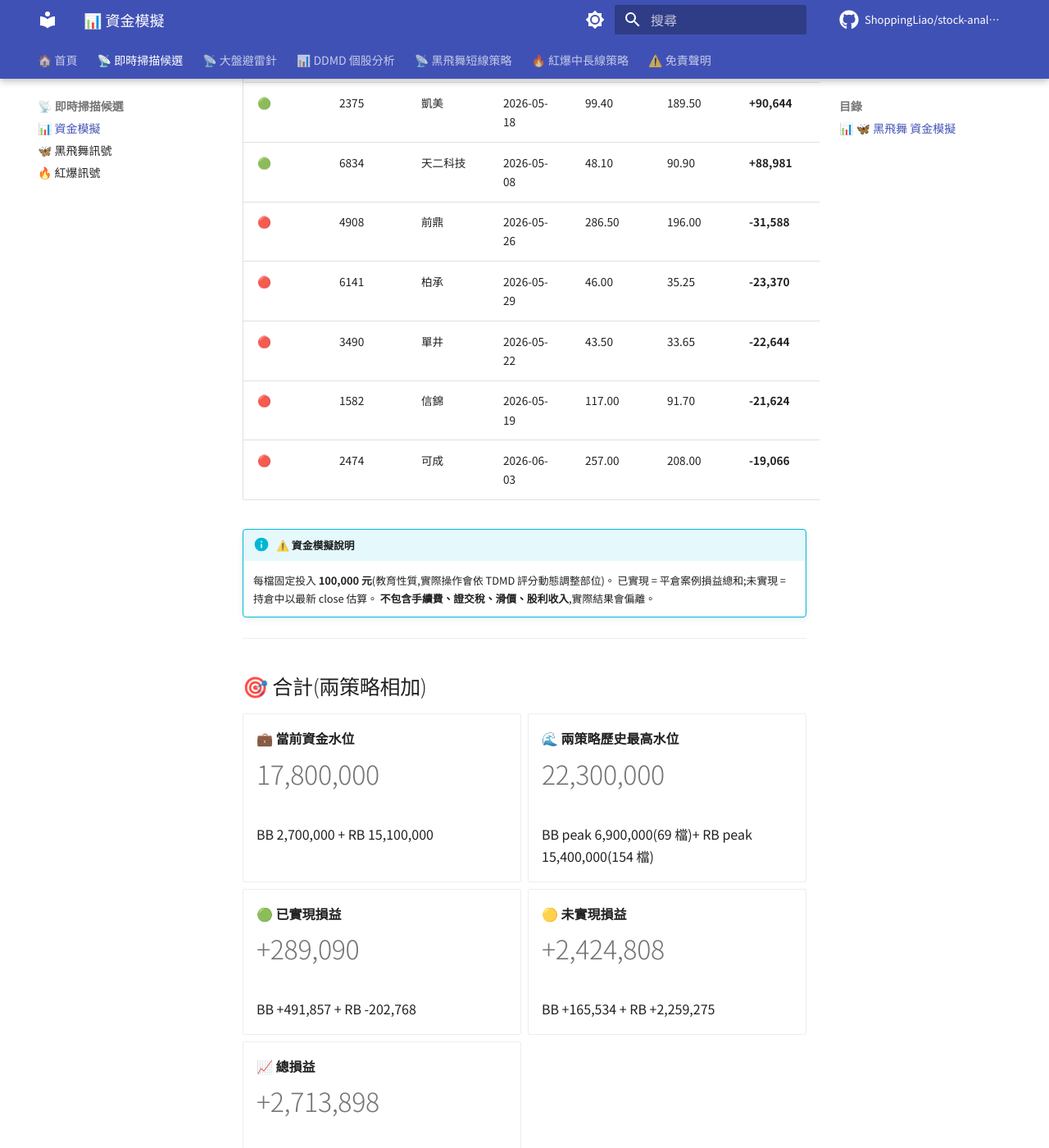
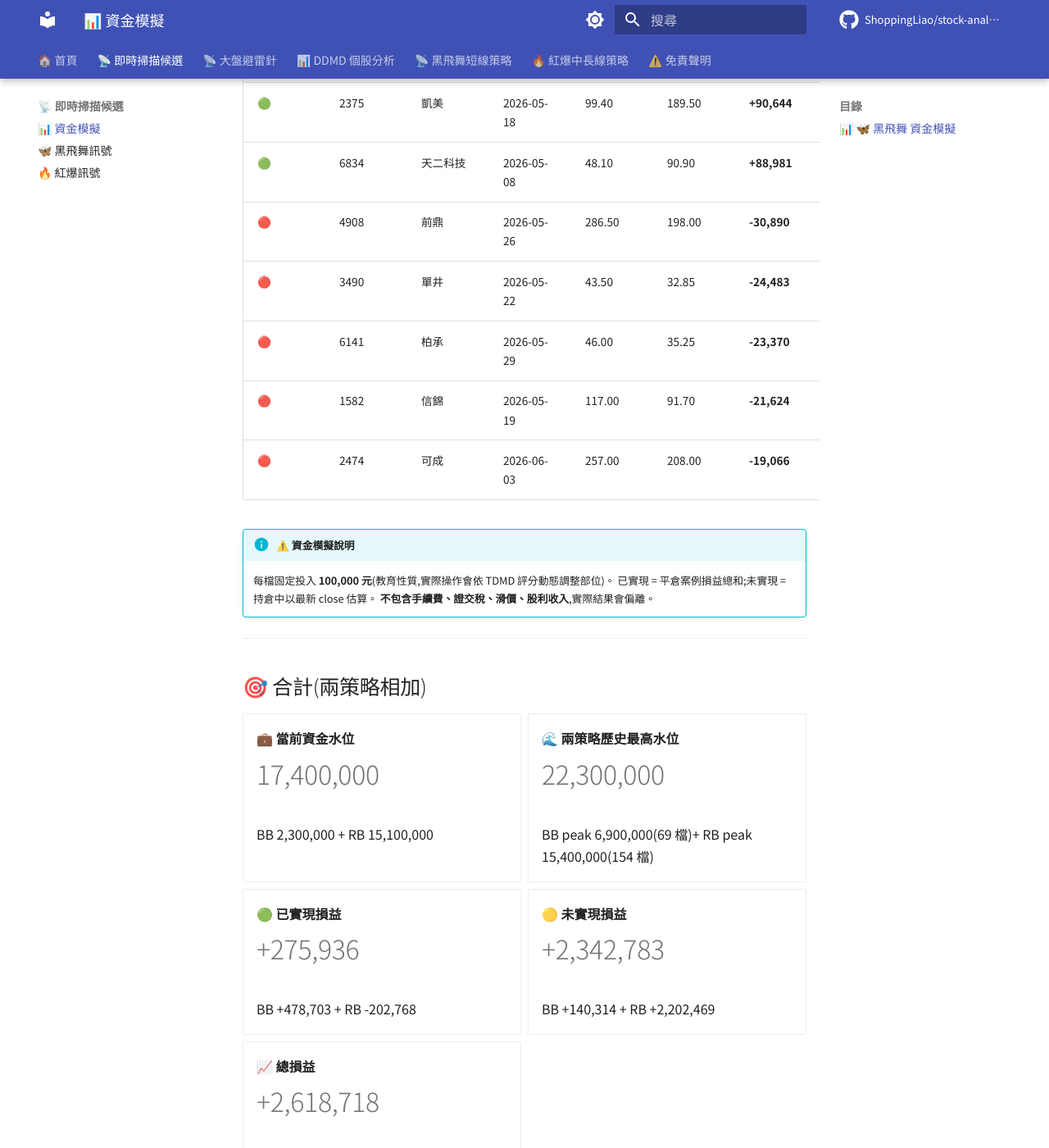
Before and after one commit to ShoppingLiao/stock-analysis-public, an MkDocs documentation site: the page built from docs/signals_capital.md, in a window 1280 px wide and 1400 px high, scrolled down 3270 px. Shown: the whole window at 82% size. Built offline with MkDocs 1.6.1 and Material for MkDocs 9.7.7, drawn with Linux system fonts in a browser that asks for light colours; comment, search, counter and statistics services are not loaded; some of the changed text lies outside the part shown.

Commit message:
docs(signals): update BB + RB + capital (2026-06-16)

```diff
--- a/docs/signals_capital.md
+++ b/docs/signals_capital.md
@@ -17,9 +17,9 @@
 
 -   **💼 當前資金水位**
 
-    # 2,700,000
+    # 2,300,000
 
-    持倉 27 檔 × 100,000
+    持倉 23 檔 × 100,000
 
 -   **🌊 歷史最高水位**
 
@@ -29,25 +29,25 @@
 
 -   **🟢 已實現損益**
 
-    # +491,857
+    # +478,703
 
-    勝率 31.1% / 177 檔已平倉
+    勝率 30.6% / 180 檔已平倉
 
 -   **🟡 未實現損益**
 
-    # +165,534
+    # +140,314
 
-    持倉 27 檔(現價 vs 進場價)
+    持倉 23 檔(現價 vs 進場價)
 
 -   **📈 總損益**
 
-    # +657,391
+    # +619,017
 
-    報酬率 **+9.53%** _(分母 = 歷史最高水位 6,900,000)_
+    報酬率 **+8.97%** _(分母 = 歷史最高水位 6,900,000)_
 
 </div>
 
-> **💡 解讀**:這個策略歷史上**同時最多持有 69 檔**(在 2026-05-28),代表「玩這個策略至少要準備 **6,900,000 元**」才不會因資金不夠錯過訊號。當前只佔用 2,700,000(27 檔)。
+> **💡 解讀**:這個策略歷史上**同時最多持有 69 檔**(在 2026-05-28),代表「玩這個策略至少要準備 **6,900,000 元**」才不會因資金不夠錯過訊號。當前只佔用 2,300,000(23 檔)。
 
 ### 持倉中 — Top 5 獲利 / 虧損
 
@@ -61,8 +61,8 @@
 | 🔴 | 8105 | 凌巨 | 2026-06-16 | 21.70 | 21.40 | **-1,382** | **-1.38%** |
 | 🔴 | 2891 | 中信金 | 2026-06-16 | 70.80 | 70.10 | **-989** | **-0.99%** |
 | 🔴 | 2834 | 臺企銀 | 2026-06-16 | 17.45 | 17.30 | **-860** | **-0.86%** |
+| 🔴 | 6174 | 安碁 | 2026-06-15 | 55.30 | 54.90 | **-723** | **-0.72%** |
 | 🔴 | 3550 | 聯穎 | 2026-06-15 | 28.25 | 28.05 | **-708** | **-0.71%** |
-| 🔴 | 2801 | 彰銀 | 2026-06-16 | 22.75 | 22.65 | **-440** | **-0.44%** |
 
 !!! info "⚠️ 資金模擬說明"
     每檔固定投入 **100,000 元**(教育性質,實際操作會依 TDMD 評分動態調整部位)。
@@ -97,15 +97,15 @@
 
 -   **🟡 未實現損益**
 
-    # +2,259,275
+    # +2,202,469
 
     持倉 151 檔(現價 vs 進場價)
 
 -   **📈 總損益**
 
-    # +2,056,507
+    # +1,999,701
 
-    報酬率 **+13.35%** _(分母 = 歷史最高水位 15,400,000)_
+    報酬率 **+12.99%** _(分母 = 歷史最高水位 15,400,000)_
 
 </div>
 
@@ -120,9 +120,9 @@
 | 🟢 | 2492 | 華新科 | 2026-05-13 | 200.00 | 449.50 | **+124,750** | **+124.75%** |
 | 🟢 | 2375 | 凱美 | 2026-05-18 | 99.40 | 189.50 | **+90,644** | **+90.64%** |
 | 🟢 | 6834 | 天二科技 | 2026-05-08 | 48.10 | 90.90 | **+88,981** | **+88.98%** |
-| 🔴 | 4908 | 前鼎 | 2026-05-26 | 286.50 | 196.00 | **-31,588** | **-31.59%** |
+| 🔴 | 4908 | 前鼎 | 2026-05-26 | 286.50 | 198.00 | **-30,890** | **-30.89%** |
+| 🔴 | 3490 | 單井 | 2026-05-22 | 43.50 | 32.85 | **-24,483** | **-24.48%** |
 | 🔴 | 6141 | 柏承 | 2026-05-29 | 46.00 | 35.25 | **-23,370** | **-23.37%** |
-| 🔴 | 3490 | 單井 | 2026-05-22 | 43.50 | 33.65 | **-22,644** | **-22.64%** |
 | 🔴 | 1582 | 信錦 | 2026-05-19 | 117.00 | 91.70 | **-21,624** | **-21.62%** |
 | 🔴 | 2474 | 可成 | 2026-06-03 | 257.00 | 208.00 | **-19,066** | **-19.07%** |
 
@@ -139,9 +139,9 @@
 
 -   **💼 當前資金水位**
 
-    # 17,800,000
+    # 17,400,000
 
-    BB 2,700,000 + RB 15,100,000
+    BB 2,300,000 + RB 15,100,000
 
 -   **🌊 兩策略歷史最高水位**
 
@@ -151,21 +151,21 @@
 
 -   **🟢 已實現損益**
 
-    # +289,090
+    # +275,936
 
-    BB +491,857 + RB -202,768
+    BB +478,703 + RB -202,768
 
 -   **🟡 未實現損益**
 
-    # +2,424,808
+    # +2,342,783
 
-    BB +165,534 + RB +2,259,275
+    BB +140,314 + RB +2,202,469
 
 -   **📈 總損益**
 
-    # +2,713,898
+    # +2,618,718
 
-    報酬率 **+12.17%** _(分母 = 兩策略歷史最高水位)_
+    報酬率 **+11.74%** _(分母 = 兩策略歷史最高水位)_
 
 </div>
 
```
Also changed, not shown: docs/signals_black_butterfly.md (+44 -40 lines), docs/signals_red_burst.md (+5 -1 lines).
